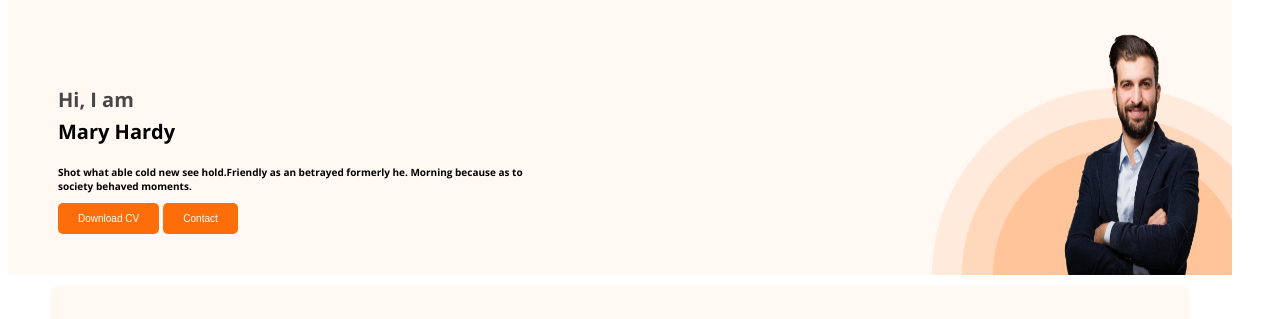
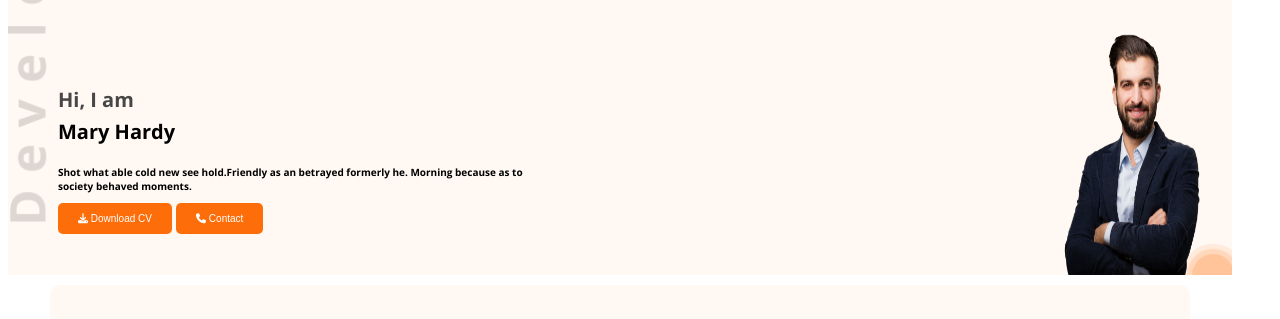
Before and after one commit to sefalyzaman/developer-portfolio, a plain HTML site: page index.html in a window 1280 px wide. Shown: the part 164-483 px from the top of the page. Drawn offline with nearby package versions, Linux system fonts and the light colour scheme.

```diff
--- a/index.html
+++ b/index.html
@@ -11,6 +11,7 @@
     <link href="https://fonts.googleapis.com/css2?family=Open+Sans:wght@700;800&display=swap" rel="stylesheet">
 
     <link rel="stylesheet" href="style/portfolio.css">
+    <script src="https://kit.fontawesome.com/cc955c43fa.js" crossorigin="anonymous"></script>
 </head>
 
 <body>
@@ -30,8 +31,8 @@
                 <h1 class="banner-title">Mary Hardy</h1>
                 <p class="banner-description">Shot what able cold new see hold.Friendly as an betrayed formerly he.
                     Morning because as to society behaved moments.</p>
-                <button class="btn-primary">Download CV</button>
-                <button class="btn-primary">Contact</button>
+                <button class="btn-primary"> <i class="fa-solid fa-download"></i> Download CV</button>
+                <button class="btn-primary"> <i class="fa-sharp fa-solid fa-phone"></i> Contact</button>
             </div>
             <div>
                 <img class="profile" src="images/hardy.png" alt="">
@@ -172,7 +173,7 @@
 
             </div>
             <div class="Download-cv">
-                <button class="btn-primary">Download CV</button>
+                <button class="btn-primary"> <i class="fa-solid fa-download"></i> Download CV</button>
             </div>
         </section>
 
@@ -198,7 +199,7 @@
                     <input type="email" name="" placeholder="Your Email" id="">
                     <textarea name="" id="" cols="30" rows="10">
         </textarea>
-                    <input type="submit" value="submit">
+                    <input class="btn-primary" type="submit" value="submit">
                 </form>
             </div>
 
--- a/style/portfolio.css
+++ b/style/portfolio.css
@@ -69,11 +69,13 @@ nav a {
 /* header related style */
 .header {
     background-color: #fff8f3;
-    background-image: url('../images/header_bg.png');
-    background-size: 300px;
+    background-image: url('../images/header_bg.png'), url('../images/developer.png');
+    background-size: 50px;
     background-repeat: no-repeat;
-    background-position: bottom right;
+    background-position: bottom right, top left;
+
 }
+
 
 .banner {
     padding: 30px 30px 0px 50px;
@@ -234,7 +236,8 @@ footer {
     max-width: auto;
 
 }
-.social-links a{
+
+.social-links a {
     margin-right: 25px;
 }
 
```
